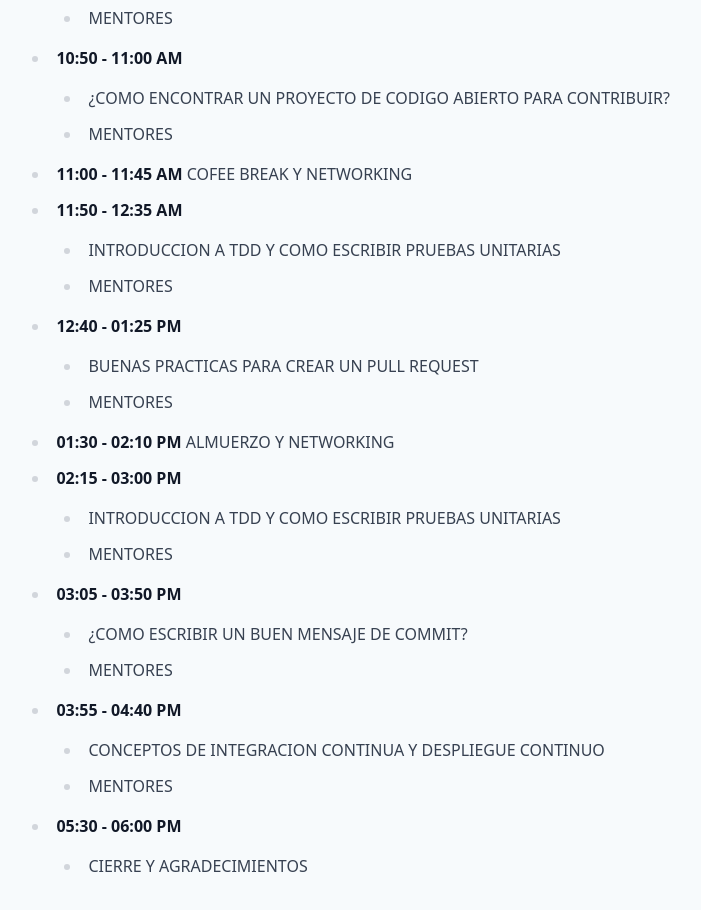
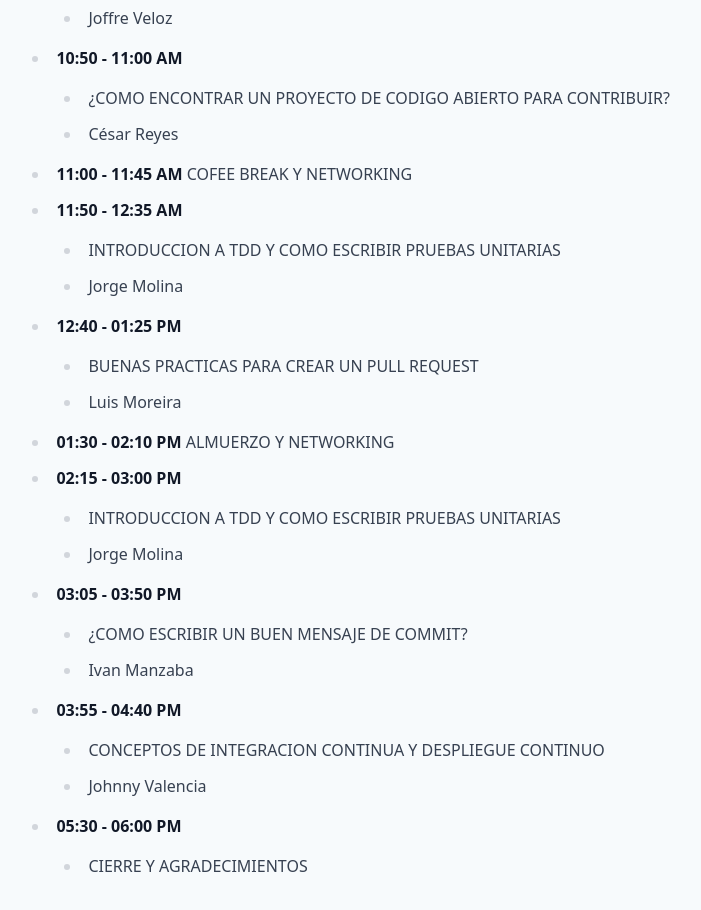
Before and after one commit to Hacktoberfest-GYE/hacktoberfestgye-landing, an Astro site: page /schedule in a window 1280 px wide. Shown: the part 2080-2990 px from the top of the page, without its empty margins (158-859 px from the left). Built offline with nearby package versions, Linux system fonts and the light colour scheme; Astro itself is replaced by a stand-in of ours.

Commit message:
chore: add mentors' name at activity in workshop's schedule.

```diff
--- a/src/content/schedule.md
+++ b/src/content/schedule.md
@@ -67,28 +67,28 @@ tags:
   - BIENVENIDA
 - **10:00 - 10:45 AM**
   - ¿COMO CONTRIBUIR AL SOFTWARE LIBRE? GIT Y GITHUB
-  - MENTORES
+  - Joffre Veloz
 - **10:50 - 11:00 AM**
   - ¿COMO ENCONTRAR UN PROYECTO DE CODIGO ABIERTO PARA CONTRIBUIR?
-  - MENTORES
+  - César Reyes
 - **11:00 - 11:45 AM**
   COFEE BREAK Y NETWORKING
 - **11:50 - 12:35 AM**
   - INTRODUCCION A TDD Y COMO ESCRIBIR PRUEBAS UNITARIAS
-  - MENTORES
+  - Jorge Molina
 - **12:40 - 01:25 PM**
   - BUENAS PRACTICAS PARA CREAR UN PULL REQUEST
-  - MENTORES
+  - Luis Moreira
 - **01:30 - 02:10 PM**
   ALMUERZO Y NETWORKING
 - **02:15 - 03:00 PM**
   - INTRODUCCION A TDD Y COMO ESCRIBIR PRUEBAS UNITARIAS
-  - MENTORES
+  - Jorge Molina
 - **03:05 - 03:50 PM**
   - ¿COMO ESCRIBIR UN BUEN MENSAJE DE COMMIT?
-  - MENTORES
+  - Ivan Manzaba
 - **03:55 - 04:40 PM**
   - CONCEPTOS DE INTEGRACION CONTINUA Y DESPLIEGUE CONTINUO
-  - MENTORES
+  - Johnny Valencia
 - **05:30 - 06:00 PM**
   - CIERRE Y AGRADECIMIENTOS
```
